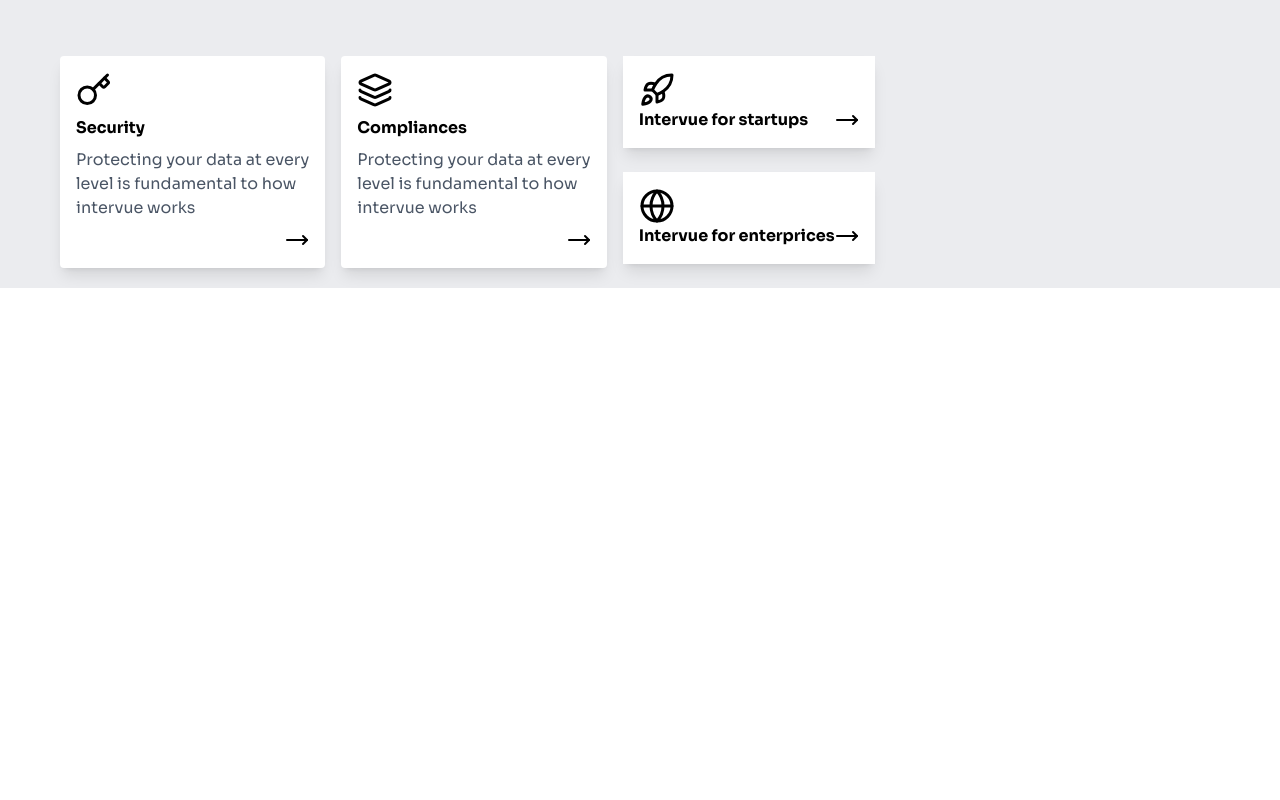
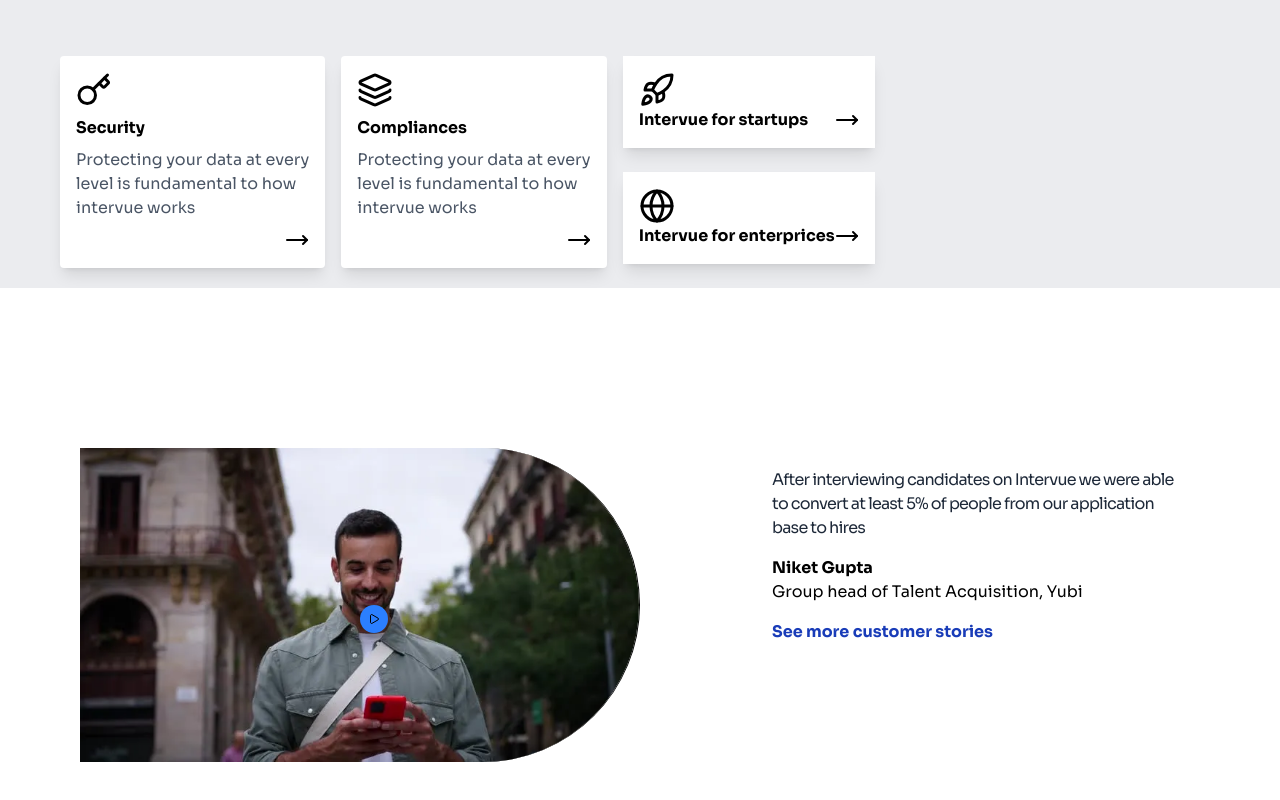
Before and after one commit to garimatiwari2004/webdev, a React (Vite) app in the folder my-project/: page / in a window 1280 px wide. Shown: the part 1740-2540 px from the top of the page. Before the commit the page ends 2028 px from the top, so only its background shows below. Built offline with nearby package versions, Linux system fonts and the light colour scheme.

Commit message:
Add Yt component with video thumbnail and customer testimonial

```diff
--- a/my-project/src/components/landingpage.jsx
+++ b/my-project/src/components/landingpage.jsx
@@ -2,6 +2,7 @@ import Hero from "./hero";
 import List from "./list";
 import Navbar from "./navbar";
 import Security from "./security";
+import Yt from "./yt";
 
 export default function LandingPage() {
     return(
@@ -10,6 +11,7 @@ export default function LandingPage() {
         <Hero/>
         <List/>
         <Security/>
+        <Yt/>
 
         </>
     )
--- /dev/null
+++ b/my-project/src/components/yt.jsx
@@ -0,0 +1,22 @@
+import { Play } from "lucide-react";
+import thumbnail from "../assets/thumbnail.webp";
+
+export default function Yt() {
+    return (
+        <div className="font-sora mt-20 md:p-20 pl-0 pr-10 py-10 bg-white flex flex-col md:flex-row justify-between gap-5">
+            <div className="relative  w-full md:w-[50%] ">
+                <img src={thumbnail} alt="" className="border-r w-full rounded-r-full" />
+                <Play className="absolute top-1/2 left-1/2 z-20  bg-blue-500 hover:cursor-pointer  rounded-full p-2" size={28}/>
+            </div>
+            <div className="p-5 space-y-2 md:w-[40%]">
+                <p className="text-md text-gray-800 tracking-tighter">After interviewing candidates on Intervue we were able to convert at least 5% of people from our application base to hires</p>
+                <div className="mt-4">
+                <h1 className="font-bold">Niket Gupta</h1>
+                <p>Group head of Talent Acquisition, Yubi</p>
+                </div>
+
+                <h3 className="text-blue-800 font-bold mt-4"> See more customer stories</h3>
+            </div>
+        </div>
+    );
+}
```
Also changed, not shown: my-project/src/assets/thumbnail.webp (added).
